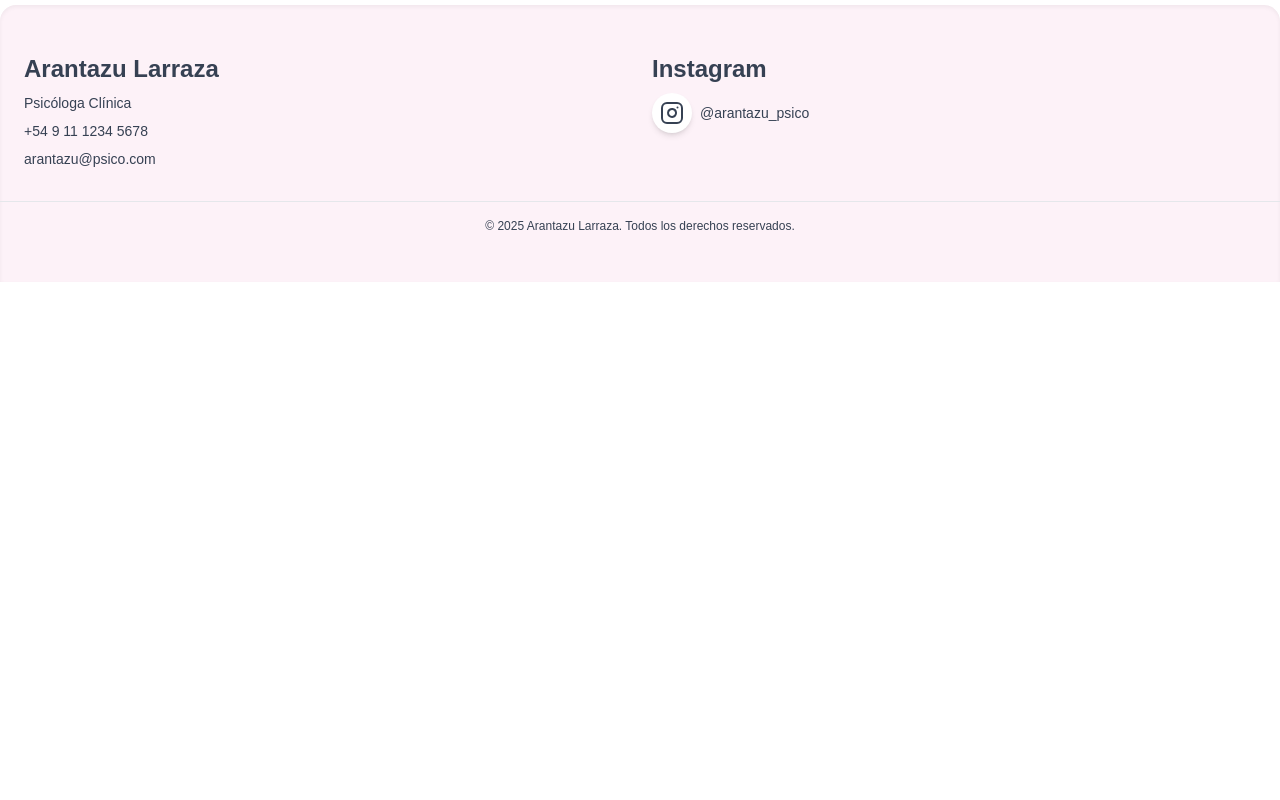
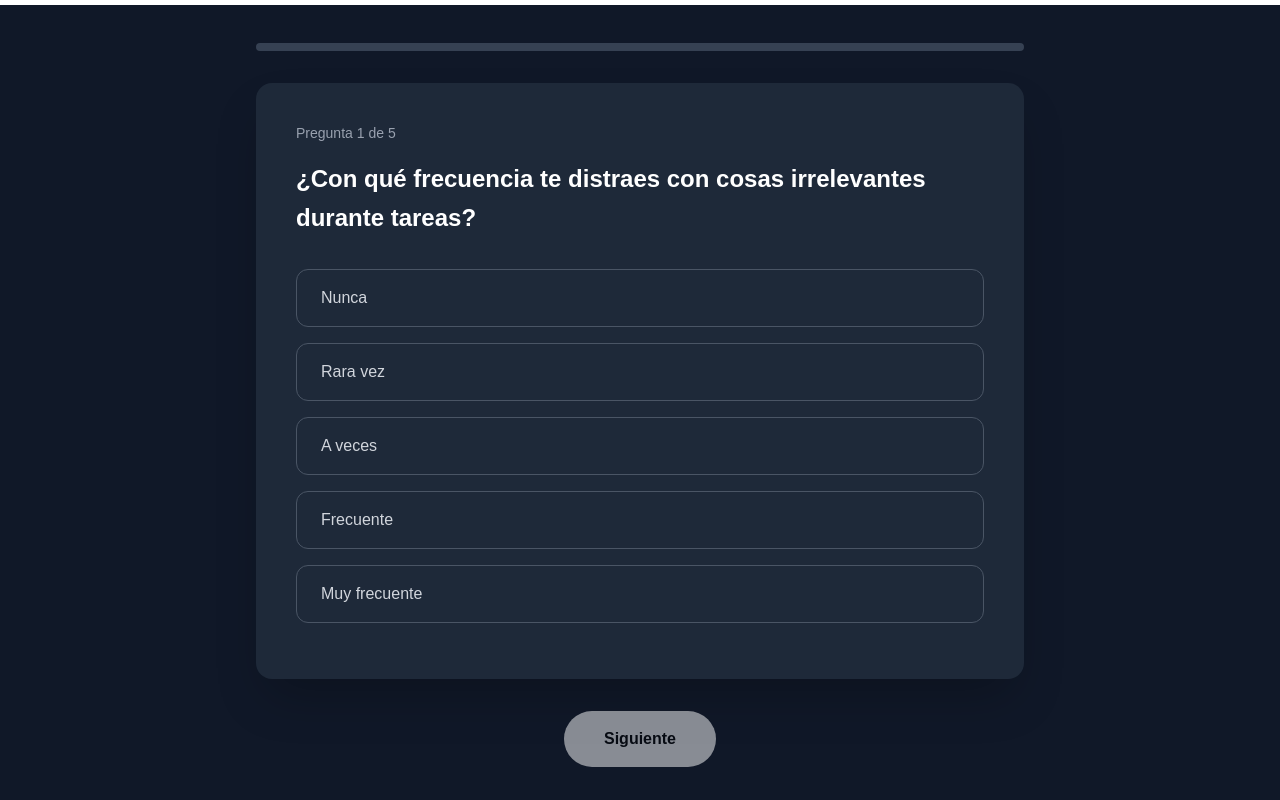
Before and after one commit to gpedrosad/landingProyecto, a Next.js app: page / in a window 1280 px wide. Shown: the part 3680-4480 px from the top of the page. Before the commit the page ends 3962 px from the top, so only its background shows below. Built offline with nearby package versions, Linux system fonts and the light colour scheme.

Commit message:
cuestionario

```diff
--- a/src/app/page.tsx
+++ b/src/app/page.tsx
@@ -13,6 +13,7 @@ import TaskList from '@/components/TaskList'
 import { Task } from '@/components/types'
 import PhraseInput from '@/components/PhraseInput'
 import Footer from '@/components/Footer'
+import Questionnaire from '@/components/Questionnaire'
 
 
 const tasks: Task[] = [
@@ -47,7 +48,10 @@ export default function Home() {
       <TaskList />
       <div className="mb-20"></div>
       <PhraseInput />
+      <Questionnaire />
+
       <Footer />
+
     </div>
   )
 }
--- /dev/null
+++ b/src/components/Questionnaire.tsx
@@ -0,0 +1,142 @@
+import { useState, useEffect } from 'react';
+
+// Lista de preguntas
+type Question = { id: number; text: string };
+const questions: Question[] = [
+  { id: 1, text: '¿Con qué frecuencia te distraes con cosas irrelevantes durante tareas?' },
+  { id: 2, text: '¿Te cuesta mantener la atención en conversaciones o lecturas?' },
+  { id: 3, text: '¿Olvidas con frecuencia citas o responsabilidades importantes?' },
+  { id: 4, text: '¿Tienes dificultad para organizar tareas o actividades?' },
+  { id: 5, text: '¿Evitas iniciar tareas que requieren un esfuerzo mental sostenido?' },
+];
+
+type Answer = 0 | 1 | 2 | 3 | 4;
+
+// Barra de progreso minimalista
+type ProgressBarProps = { progress: number; total: number };
+const ProgressBar: React.FC<ProgressBarProps> = ({ progress, total }) => (
+  <div className="w-full bg-gray-700 rounded-full h-2">
+    <div
+      className="h-full bg-white rounded-full transition-all duration-300"
+      style={{ width: `${(progress / total) * 100}%` }}
+    />
+  </div>
+);
+
+// Botón de opción elegante
+type OptionButtonProps = { label: string; value: Answer; selected: boolean; onSelect: (val: Answer) => void };
+const OptionButton: React.FC<OptionButtonProps> = ({ label, value, selected, onSelect }) => (
+  <button
+    onClick={() => onSelect(value)}
+    className={`w-full py-4 text-left rounded-xl transition-transform duration-200 mb-4 flex items-center justify-between px-6 border ${
+      selected
+        ? 'bg-white text-black border-transparent shadow-lg'
+        : 'bg-transparent text-gray-300 border-gray-600 hover:bg-gray-800 hover:scale-105'
+    }`}
+  >
+    <span className="font-medium">{label}</span>
+    {selected && <span className="text-white font-bold">✓</span>}
+  </button>
+);
+
+// Tarjeta de pregunta con indicador de paso
+type QuestionCardProps = { question: string; current: number; total: number; answer: Answer | null; onAnswer: (val: Answer) => void };
+const QuestionCard: React.FC<QuestionCardProps> = ({ question, current, total, answer, onAnswer }) => {
+  const labels = ['Nunca', 'Rara vez', 'A veces', 'Frecuente', 'Muy frecuente'];
+  return (
+    <div className="bg-gray-800 p-10 rounded-2xl shadow-2xl w-full max-w-3xl">
+      <div className="flex justify-between mb-4">
+        <span className="text-sm text-gray-400">Pregunta {current + 1} de {total}</span>
+      </div>
+      <p className="text-2xl mb-8 font-semibold text-white leading-relaxed">{question}</p>
+      <div className="space-y-2">
+        {labels.map((lbl, idx) => (
+          <OptionButton
+            key={idx}
+            label={lbl}
+            value={idx as Answer}
+            selected={answer === idx}
+            onSelect={onAnswer}
+          />
+        ))}
+      </div>
+    </div>
+  );
+};
+
+// Componente de resumen profesional
+type SummaryProps = { answers: Array<Answer | null> };
+const Summary: React.FC<SummaryProps> = ({ answers }) => {
+  const score = answers.reduce<number>((sum, a) => sum + (a ?? 0), 0);
+  return (
+    <div className="bg-white p-12 rounded-2xl shadow-2xl w-full max-w-3xl text-center">
+      <h2 className="text-3xl font-bold mb-4 text-gray-900">¡Cuestionario Completado!</h2>
+      <p className="text-lg text-gray-700 mb-6">Tu puntuación total es <span className="font-semibold">{score}</span> de {answers.length * 4} posibles.</p>
+      <p className="text-gray-600">Gracias por tu tiempo. Un profesional se pondrá en contacto contigo para evaluar los resultados.</p>
+    </div>
+  );
+};
+
+// Componente principal con animación fade
+const Questionnaire: React.FC = () => {
+  const total = questions.length;
+  const [current, setCurrent] = useState(0);
+  const [answers, setAnswers] = useState<Array<Answer | null>>(Array(total).fill(null));
+  const [fadeIn, setFadeIn] = useState(false);
+
+  // Trigger fade on question change
+  useEffect(() => {
+    setFadeIn(false);
+    const timeout = setTimeout(() => setFadeIn(true), 50);
+    return () => clearTimeout(timeout);
+  }, [current]);
+
+  const handleAnswer = (val: Answer) => {
+    const updated = [...answers];
+    updated[current] = val;
+    setAnswers(updated);
+  };
+
+  const next = () => {
+    if (current < total - 1) setCurrent(current + 1);
+  };
+
+  const progress = answers.filter((a) => a !== null).length;
+  const isComplete = progress === total;
+
+  return (
+    <div className="min-h-screen bg-gray-900 text-white flex flex-col items-center justify-center p-8">
+      <div className="w-full max-w-3xl mb-8">
+        <ProgressBar progress={progress} total={total} />
+      </div>
+      <div
+        className={`transition-opacity duration-500 ease-in-out w-full flex flex-col items-center ${
+          fadeIn ? 'opacity-100' : 'opacity-0'
+        }`}
+      >
+        {!isComplete ? (
+          <>
+            <QuestionCard
+              question={questions[current].text}
+              current={current}
+              total={total}
+              answer={answers[current]}
+              onAnswer={handleAnswer}
+            />
+            <button
+              onClick={next}
+              disabled={answers[current] === null}
+              className="mt-8 px-10 py-4 rounded-full bg-white text-black font-semibold disabled:opacity-50 hover:scale-105 transition-transform duration-200"
+            >
+              {current < total - 1 ? 'Siguiente' : 'Ver Resultado'}
+            </button>
+          </>
+        ) : (
+          <Summary answers={answers} />
+        )}
+      </div>
+    </div>
+  );
+};
+
+export default Questionnaire;
```
